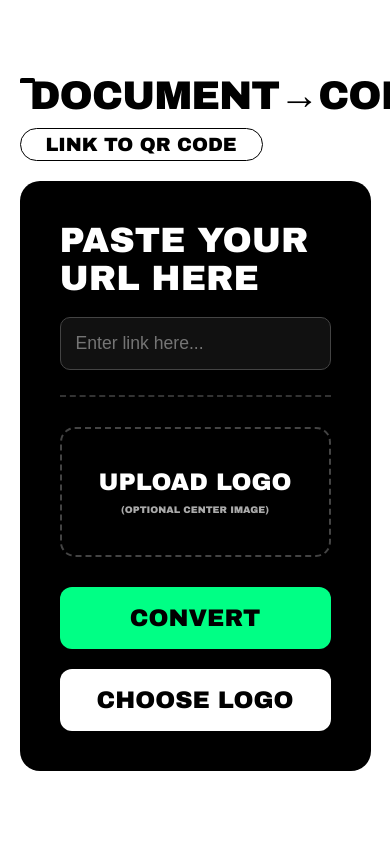
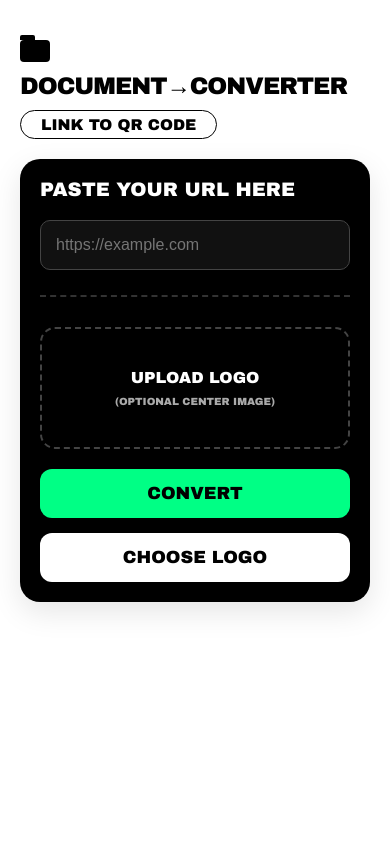
Before and after one commit to vsurya2011/Document-converter, a Flask app: page /qr-converter in a window 390 px wide; the page is wider, and only the part inside the window is pictured. Run offline with Flask 3, Linux system fonts and the light colour scheme.

Commit message:
Enhance mobile responsiveness and UI design
Added mobile responsiveness and improved UI elements.

```diff
--- a/templates/index3.html
+++ b/templates/index3.html
@@ -21,10 +21,12 @@
             align-items: center;
             min-height: 100vh;
             margin: 0;
+            padding: 20px; /* Added padding for mobile edges */
+            box-sizing: border-box;
         }
 
         .container {
-            width: 90%;
+            width: 100%;
             max-width: 800px;
         }
 
@@ -33,14 +35,16 @@
             align-items: center;
             gap: 10px;
             margin-bottom: 10px;
+            flex-wrap: wrap; /* Allows text to wrap on very small screens */
         }
 
         .folder-icon {
-            width: 35px;
-            height: 25px;
+            width: 30px;
+            height: 22px;
             background: var(--card-bg);
             position: relative;
             border-radius: 4px;
+            flex-shrink: 0;
         }
 
         .folder-icon::before {
@@ -55,7 +59,7 @@
         }
 
         h1 {
-            font-size: 2.5rem;
+            font-size: clamp(1.5rem, 6vw, 2.5rem); /* Fluid typography */
             margin: 0;
             letter-spacing: -1px;
             text-transform: uppercase;
@@ -64,26 +68,26 @@
         .sub-header {
             border: 1.5px solid var(--text-black);
             display: inline-block;
-            padding: 5px 25px;
+            padding: 5px 20px;
             border-radius: 20px;
-            font-size: 1.2rem;
+            font-size: clamp(0.9rem, 4vw, 1.2rem);
             margin-bottom: 20px;
         }
 
         .converter-card {
             background-color: var(--card-bg);
             border-radius: 20px;
-            padding: 40px;
+            padding: clamp(20px, 5vw, 40px);
             color: var(--text-white);
+            box-shadow: 0 10px 30px rgba(0,0,0,0.1);
         }
 
         h2 {
-            font-size: 2.2rem;
+            font-size: clamp(1.2rem, 5vw, 2.2rem);
             margin: 0 0 20px 0;
             text-transform: uppercase;
         }
 
-        /* The Link Input Box */
         .link-input-area {
             width: 100%;
             padding: 15px;
@@ -91,10 +95,11 @@
             border: 1px solid #444;
             background: #111;
             color: white;
-            font-size: 1.1rem;
+            font-size: 1rem;
             margin-bottom: 25px;
             box-sizing: border-box;
             outline: none;
+            -webkit-appearance: none; /* Fixes iOS shadow */
         }
 
         .link-input-area:focus {
@@ -106,10 +111,11 @@
             margin-bottom: 30px;
         }
 
+        /* Responsive Grid */
         .controls-grid {
             display: grid;
             grid-template-columns: 1fr 1fr;
-            gap: 30px;
+            gap: 20px;
         }
 
         .upload-box {
@@ -120,9 +126,9 @@
             justify-content: center;
             align-items: center;
             text-align: center;
-            padding: 40px 20px;
+            padding: 30px 15px;
             cursor: pointer;
-            transition: background 0.3s;
+            transition: all 0.3s;
         }
 
         .upload-box.drag-over {
@@ -131,12 +137,12 @@
         }
 
         .upload-box span {
-            font-size: 1.5rem;
+            font-size: clamp(1rem, 3vw, 1.3rem);
             font-weight: bold;
         }
 
         .upload-box small {
-            font-size: 0.6rem;
+            font-size: 0.65rem;
             margin-top: 10px;
             color: #aaa;
             text-transform: uppercase;
@@ -145,22 +151,30 @@
         .button-group {
             display: flex;
             flex-direction: column;
-            gap: 20px;
+            gap: 15px;
             justify-content: center;
         }
 
         .btn {
-            padding: 18px;
+            padding: 15px;
             border-radius: 12px;
             border: none;
             font-family: 'Arial Black', sans-serif;
-            font-size: 1.5rem;
+            font-size: clamp(1.1rem, 4vw, 1.4rem);
             cursor: pointer;
             text-transform: uppercase;
-            transition: transform 0.1s ease;
+            transition: transform 0.1s ease, opacity 0.2s;
+            width: 100%;
         }
 
-        .btn:active { transform: scale(0.98); }
+        /* Mobile specific touch feedback */
+        @media (hover: hover) {
+            .btn:hover { opacity: 0.9; }
+        }
+
+        .btn:active {
+            transform: scale(0.96);
+        }
 
         .btn-convert {
             background-color: var(--accent-green);
@@ -172,8 +186,18 @@
             color: var(--text-black);
         }
 
+        /* Mobile Adjustments */
         @media (max-width: 600px) {
-            .controls-grid { grid-template-columns: 1fr; }
+            .controls-grid {
+                grid-template-columns: 1fr; /* Stacks the boxes */
+            }
+            .upload-box {
+                padding: 40px 20px;
+            }
+            body {
+                align-items: flex-start; /* Better scrolling on short phones */
+                padding-top: 40px;
+            }
         }
     </style>
 </head>
@@ -188,13 +212,13 @@
 
         <div class="converter-card">
             <h2>Paste Your URL Here</h2>
-            <input type="text" id="url-input" class="link-input-area" placeholder="Enter link here...">
+            <input type="url" id="url-input" class="link-input-area" placeholder="https://example.com" spellcheck="false">
 
             <div class="divider"></div>
 
             <div class="controls-grid">
                 <input type="file" id="logo-input" hidden accept="image/*">
-                <div class="upload-box" id="drop-zone">
+                <div class="upload-box" id="drop-zone" onclick="document.getElementById('logo-input').click()">
                     <span id="upload-status">UPLOAD LOGO</span>
                     <small>(Optional center image)</small>
                 </div>
@@ -216,11 +240,12 @@
 
         let selectedLogo = null;
 
-        // Handle Click Upload
+        // Handle Click/Select Upload
         logoInput.addEventListener('change', (e) => {
             if (e.target.files.length > 0) {
                 selectedLogo = e.target.files[0];
                 uploadStatus.innerText = "LOGO LOADED";
+                uploadStatus.style.color = "var(--accent-green)";
             }
         });
 
@@ -240,6 +265,7 @@
             if (e.dataTransfer.files.length > 0) {
                 selectedLogo = e.dataTransfer.files[0];
                 uploadStatus.innerText = "LOGO LOADED";
+                uploadStatus.style.color = "var(--accent-green)";
             }
         });
 
@@ -252,9 +278,9 @@
             }
 
             convertBtn.innerText = "CONVERTING...";
+            convertBtn.disabled = true;
 
             const formData = new FormData();
-            // We send the link text as a file to match app.py logic
             const linkFile = new Blob([url], { type: 'text/plain' });
             formData.append('file', linkFile, 'link.txt');
 
@@ -285,6 +311,7 @@
                 alert("Failed to connect to server.");
             } finally {
                 convertBtn.innerText = "CONVERT";
+                convertBtn.disabled = false;
             }
         });
     </script>
```
